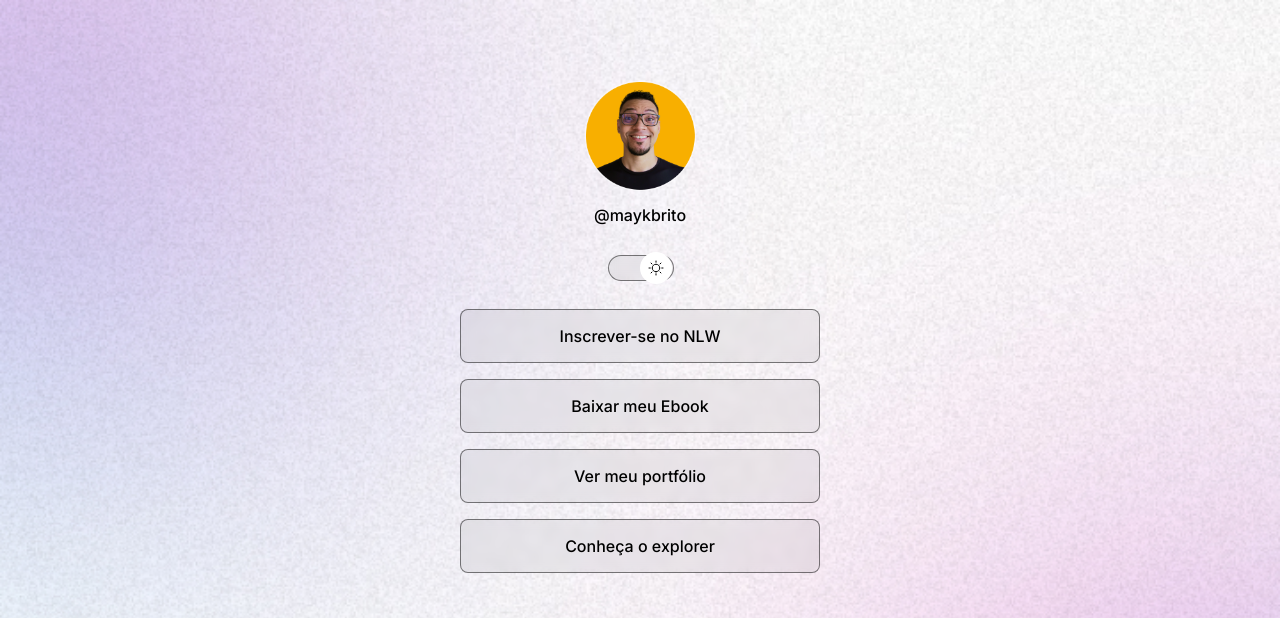
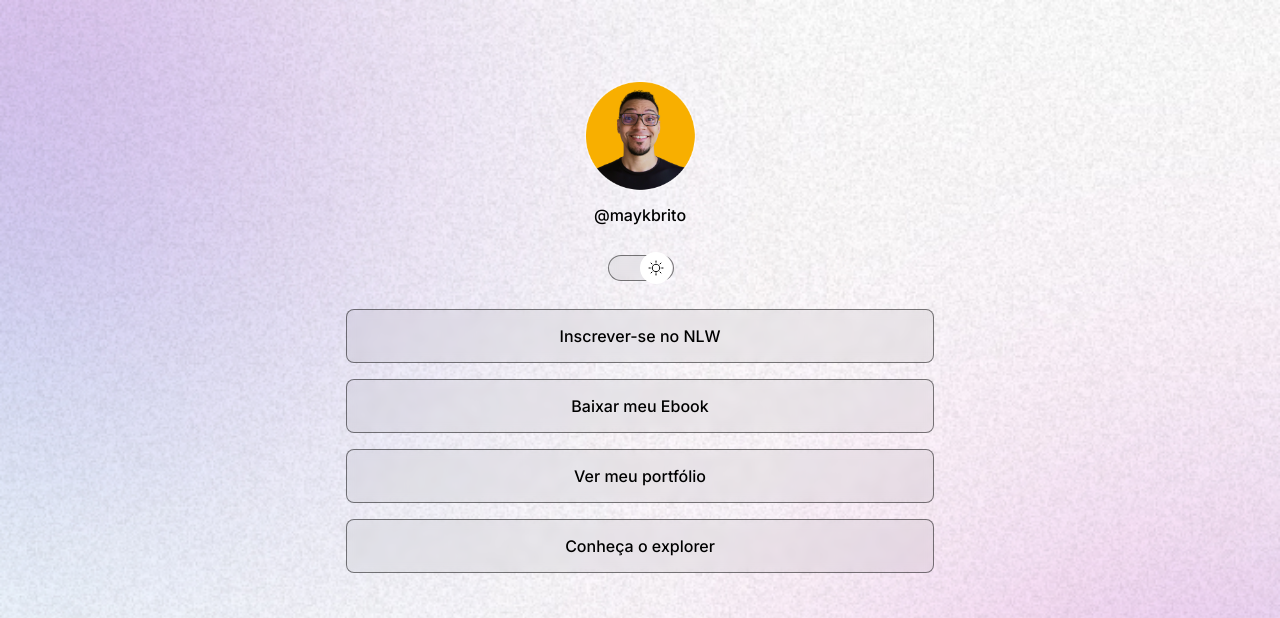
Before and after one commit to DeboraPampanini/Projeto-Rocketseat, a plain HTML site: page index.html in a window 1280 px wide. Shown: the top 618 px of the page. Drawn offline with nearby package versions, Linux system fonts and the light colour scheme.

Commit message:
adjust container width

```diff
--- a/style.css
+++ b/style.css
@@ -42,7 +42,8 @@ body * {
 }
 #container {
   padding: 0 24px;
-  width: 360px; /*altura*/
+  width: 100%; /*altura*/
+  max-width: 588px;
   margin: 56px auto 0px; /*56 em cima, automático dos lados e 0 em baixo*/
   /*
   margin-top: 56px;
```
